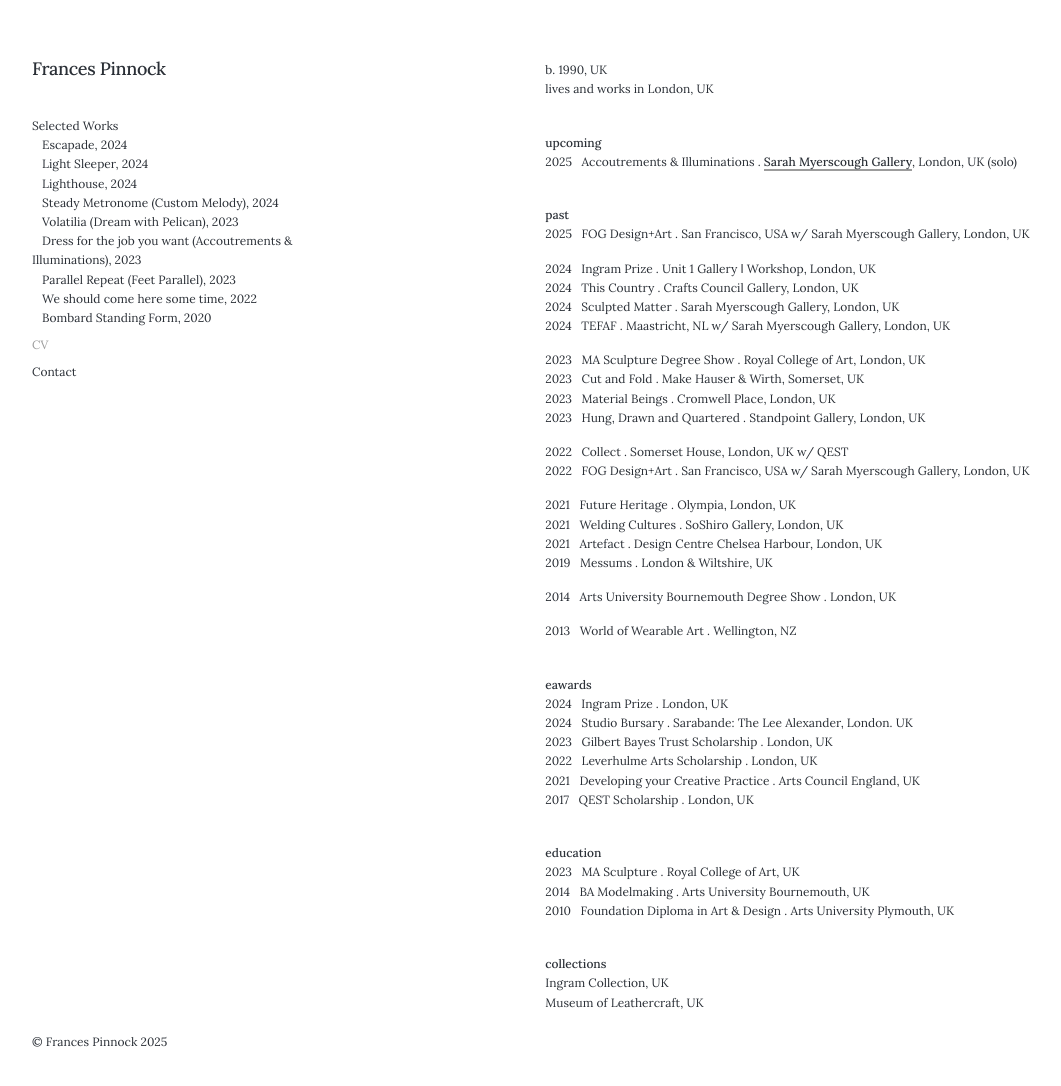
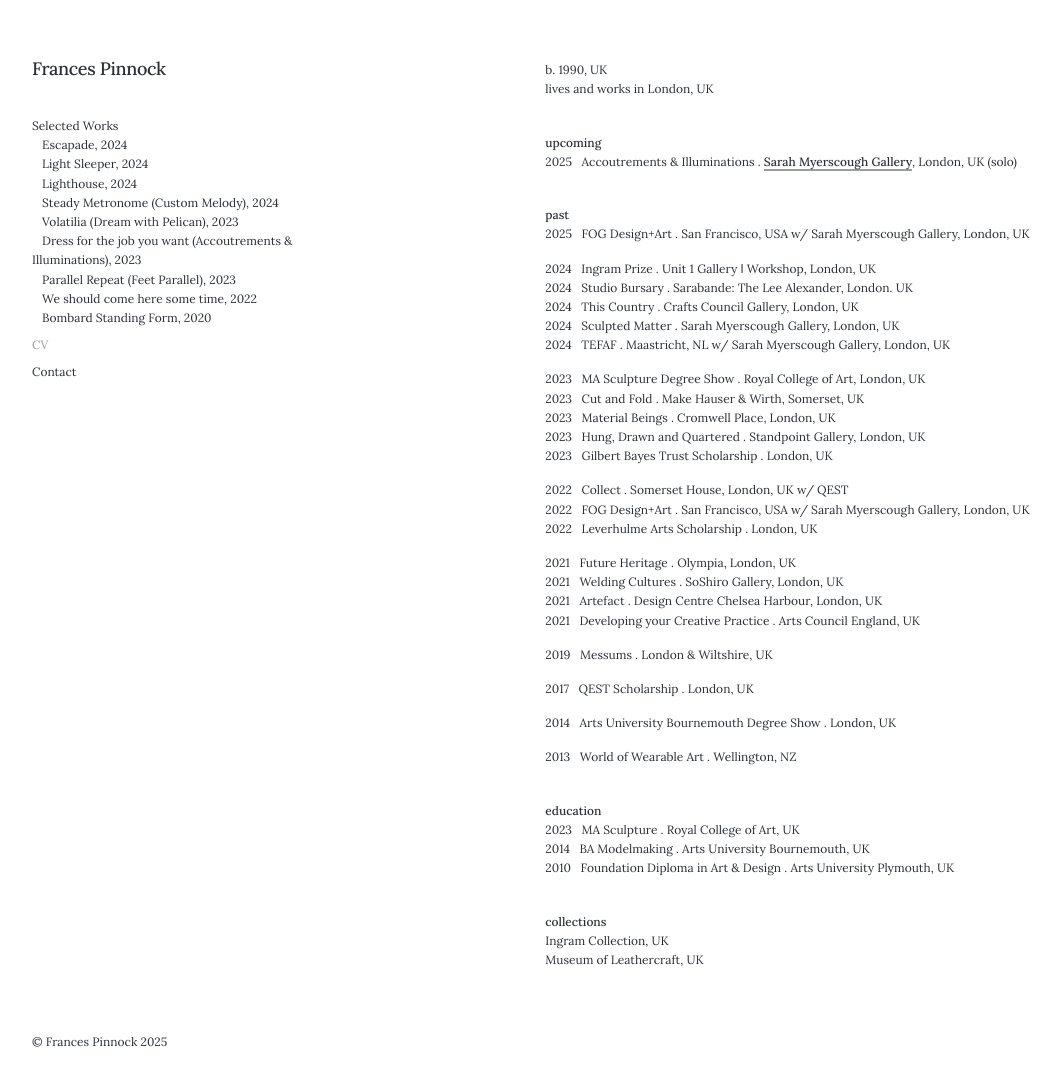
Before and after one commit to francespinnock/francespinnock.github.io, a Jekyll site: the page built from _pages/cv.md, in a window 1280 px wide and 1091 px high. Shown: the top 1086 px of the window, without its empty margins (28-1089 px from the left). Built offline with Jekyll 4.4.1, drawn with Linux system fonts in a browser that asks for light colours; nearby versions of some CDN libraries; some web fonts are replaced.

Commit message:
Update cv.md

```diff
--- a/_pages/cv.md
+++ b/_pages/cv.md
@@ -26,27 +26,24 @@ lives and works in London, UK
 2023&nbsp;&nbsp;&nbsp;Cut and Fold . Make Hauser & Wirth, Somerset, UK
 2023&nbsp;&nbsp;&nbsp;Material Beings . Cromwell Place, London, UK
 2023&nbsp;&nbsp;&nbsp;Hung, Drawn and Quartered . Standpoint Gallery, London, UK
+2023&nbsp;&nbsp;&nbsp;Gilbert Bayes Trust Scholarship . London, UK
 
 2022&nbsp;&nbsp;&nbsp;Collect . Somerset House, London, UK  w/ QEST
 2022&nbsp;&nbsp;&nbsp;FOG Design+Art . San Francisco, USA w/ Sarah Myerscough Gallery, London, UK
+2022&nbsp;&nbsp;&nbsp;Leverhulme Arts Scholarship . London, UK
 
 2021&nbsp;&nbsp;&nbsp;Future Heritage . Olympia, London, UK
 2021&nbsp;&nbsp;&nbsp;Welding Cultures . SoShiro Gallery, London, UK
 2021&nbsp;&nbsp;&nbsp;Artefact . Design Centre Chelsea Harbour, London, UK
+2021&nbsp;&nbsp;&nbsp;Developing your Creative Practice . Arts Council England, UK
+
 2019&nbsp;&nbsp;&nbsp;Messums . London & Wiltshire, UK
+
+2017&nbsp;&nbsp;&nbsp;QEST Scholarship . London, UK
 
 2014&nbsp;&nbsp;&nbsp;Arts University Bournemouth Degree Show . London, UK
 
 2013&nbsp;&nbsp;&nbsp;World of Wearable Art . Wellington, NZ
-<br />
-
-**eawards**
-2024&nbsp;&nbsp;&nbsp;Ingram Prize . London, UK
-2024&nbsp;&nbsp;&nbsp;Studio Bursary . Sarabande: The Lee Alexander, London. UK
-2023&nbsp;&nbsp;&nbsp;Gilbert Bayes Trust Scholarship . London, UK
-2022&nbsp;&nbsp;&nbsp;Leverhulme Arts Scholarship . London, UK
-2021&nbsp;&nbsp;&nbsp;Developing your Creative Practice . Arts Council England, UK
-2017&nbsp;&nbsp;&nbsp;QEST Scholarship . London, UK
 <br />
 
 **education**
```
Also changed, not shown: other parts of _pages/cv.md (+1 -1 lines).
